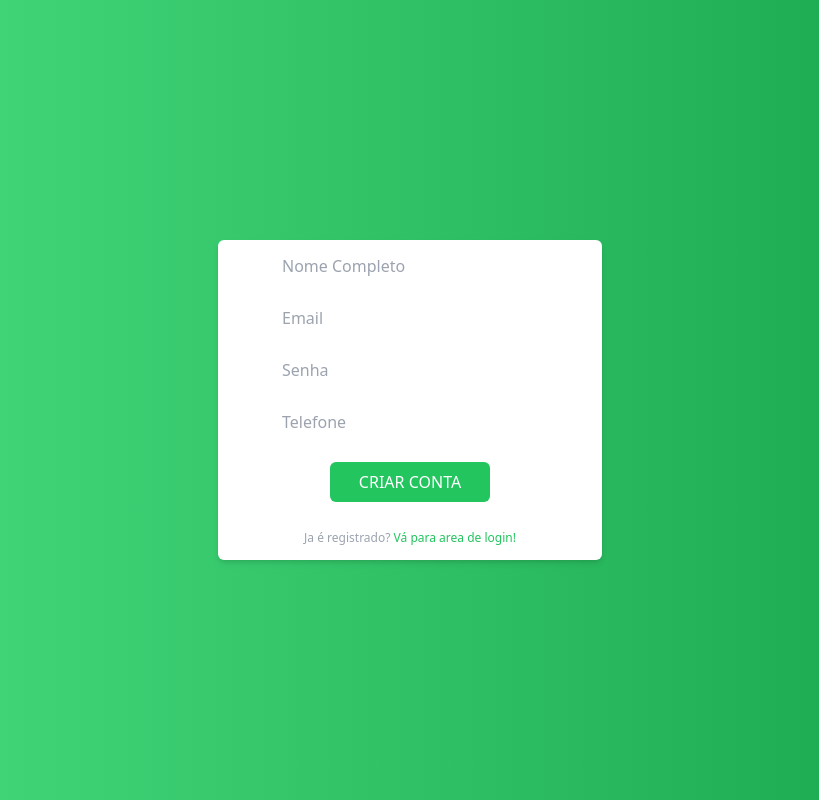
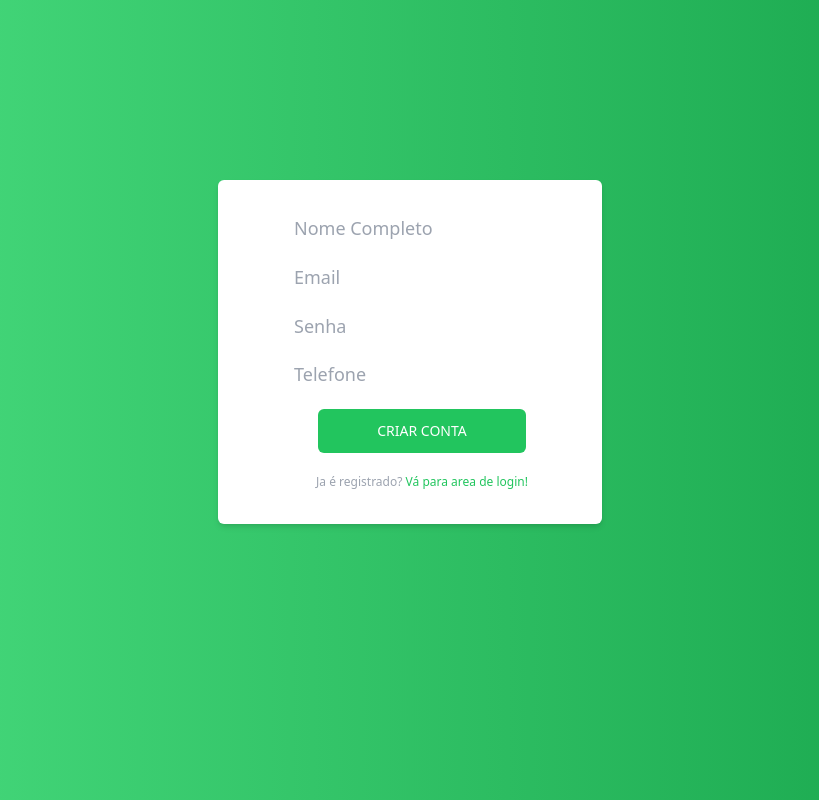
Before and after one commit to megaurso/contatcs-service-front-end, a Next.js app in the folder front/: page /register in a window 1280 px wide. Shown: the whole page, without its empty margins (230-1049 px from the left). Built offline with nearby package versions, Linux system fonts and the light colour scheme.

Commit message:
feat/create login and register with api

```diff
--- a/front/package.json
+++ b/front/package.json
@@ -9,6 +9,7 @@
     "lint": "next lint"
   },
   "dependencies": {
+    "@hookform/resolvers": "^3.1.0",
     "@types/node": "20.2.5",
     "@types/react": "18.2.7",
     "@types/react-dom": "18.2.4",
@@ -17,9 +18,12 @@
     "eslint": "8.41.0",
     "eslint-config-next": "13.4.4",
     "next": "13.4.4",
+    "nookies": "^2.5.2",
     "postcss": "8.4.24",
     "react": "18.2.0",
     "react-dom": "18.2.0",
+    "react-hook-form": "^7.44.2",
+    "react-toastify": "^9.1.3",
     "tailwindcss": "3.3.2",
     "typescript": "5.0.4",
     "zod": "^3.21.4"
--- a/front/src/components/cardLogin.tsx
+++ b/front/src/components/cardLogin.tsx
@@ -1,18 +1,30 @@
 import Link from 'next/link';
-import { Inputs } from "./inputs"
-
+import { useForm } from 'react-hook-form';
+import { LoginData, loginSchema } from '@/schemas/user.schemas';
+import { zodResolver } from "@hookform/resolvers/zod"
+import { useAuth } from '@/contexts/authContext';
 
 
 const CardLogin = () =>{
 
+    const {register , handleSubmit} = useForm<LoginData>({
+        resolver: zodResolver(loginSchema)
+    })
+
+    const {login} = useAuth()
+
+    const onFormSubmit = (formData: LoginData)=>{
+        login(formData)
+    }
+
     return(
         <div className=" w-360px py-8p mx-auto">
-            <div className="rounded-md bg-white max-w-360px mx-auto mb-100px p-45 text-center shadow-md">
-                <form className="flex flex-col items-center justify-around w-96 h-60 ">
-                <Inputs className="outline-none bg-f2f2f2 w-64 border-0 mb-15px p-15 box-border text-14px " type="text" placeholder="Email"/>
-                <Inputs className="outline-none bg-f2f2f2 w-64 border-0 mb-15px p-15 box-border text-14px" type="password" placeholder="Senha"/>
-                <button className="uppercase outline-none bg-green-500 hover:bg-green-600 w-40 p-2 rounded-md border-0 p-15 text-white text-14px cursor-pointer">login</button>
-                <Link href="/register">
+            <div className="box">
+                <form className="form-login" onSubmit={handleSubmit(onFormSubmit)}>
+                <input className="inputs" type="email" placeholder="Email" {...register("email")}/>
+                <input className="inputs" type="password" placeholder="Senha" {...register("password")}/>
+                <button className="button" type='submit'>login</button>
+                <Link href={"/register"}>
                     <p className="mt-15 text-gray-400 text-xs">
                         Não é registrado? <span className="text-green-500 no-underline">Crie uma conta agora!</span>
                     </p>
--- a/front/src/components/cardRegister.tsx
+++ b/front/src/components/cardRegister.tsx
@@ -1,20 +1,33 @@
 import Link from 'next/link';
-import { Inputs } from "./inputs"
+import { useForm } from 'react-hook-form';
+import { UserData, userSchema } from '@/schemas/user.schemas';
+import { zodResolver } from "@hookform/resolvers/zod"
+import { useAuth } from '@/contexts/authContext';
 
 
 
 const CardRegister = () =>{
 
+    const {register , handleSubmit} = useForm<UserData>({
+        resolver:zodResolver(userSchema)
+    })
+
+    const { register: registerUser} = useAuth()
+
+    const onFormSubmit = (formData: UserData)=>{
+       registerUser(formData)
+    }
+
     return(
         <div className=" w-360px py-8p mx-auto">
-            <div className="rounded-md bg-white max-w-360px mx-auto mb-100px p-45 text-center shadow-md">
-                <form className="flex flex-col items-center justify-around w-96 h-80 ">
-                <Inputs className="outline-none bg-f2f2f2 w-64 border-0 mb-15px p-15 box-border text-14px " type="text" placeholder="Nome Completo"/>
-                <Inputs className="outline-none bg-f2f2f2 w-64 border-0 mb-15px p-15 box-border text-14px " type="text" placeholder="Email"/>
-                <Inputs className="outline-none bg-f2f2f2 w-64 border-0 mb-15px p-15 box-border text-14px" type="password" placeholder="Senha"/>
-                <Inputs className="outline-none bg-f2f2f2 w-64 border-0 mb-15px p-15 box-border text-14px " type="text" placeholder="Telefone"/>
-                <button className="uppercase outline-none bg-green-500 hover:bg-green-600 w-40 p-2 rounded-md border-0 p-15 text-white text-14px cursor-pointer">Criar conta</button>
-                <Link href="/login">
+            <div className="box">
+                <form className="form-register" onSubmit={handleSubmit(onFormSubmit)}>
+                <input className="inputs" type="text" placeholder="Nome Completo" {...register("name")}/>
+                <input className="inputs" type="text" placeholder="Email" {...register("email")}/>
+                <input className="inputs" type="password" placeholder="Senha" {...register("password")}/>
+                <input className="inputs" type="text" placeholder="Telefone" {...register("telephone")}/>
+                <button className="button" type='submit'>Criar conta</button>
+                <Link href={"/login"}>
                     <p className="mt-15 text-gray-400 text-xs">
                         Ja é registrado? <span className="text-green-500 no-underline">Vá para area de login!</span>
                     </p>
--- a/front/src/components/inputs.tsx
+++ /dev/null
@@ -1,11 +0,0 @@
-export interface iInputsProps{
-    placeholder: string,
-    type: string,
-    className:string
-}
-
-export const Inputs = ({placeholder,type,className}: iInputsProps) =>{
-    return (
-        <input placeholder={placeholder} type={type} className={className}/>
-    )
-}
--- /dev/null
+++ b/front/src/contexts/authContext.tsx
@@ -0,0 +1,89 @@
+import { LoginData, UserData } from "@/schemas/user.schemas";
+import api from "@/services/api";
+import { useRouter } from "next/router";
+import { setCookie } from "nookies";
+import { ReactNode,createContext, useContext } from "react"
+import { toast } from "react-toastify"
+
+
+interface Props{
+    children: ReactNode
+}
+
+interface authProviderData {
+    register: (userData: UserData) => void;
+    login: (loginData:LoginData) => void;
+}
+
+const AuthContext = createContext<authProviderData>({} as authProviderData)
+
+export const AuthProvider = ({children}: Props)=>{
+    const router = useRouter()
+
+    const register = (userData:UserData)=>{
+        api.post("/users", userData)
+        .then(()=>{
+            toast.success('Usuario cadastrado!', {
+                position: "top-right",
+                autoClose: 3000,
+                hideProgressBar: false,
+                closeOnClick: true,
+                pauseOnHover: true,
+                draggable: true,
+                progress: undefined,
+                theme: "dark",
+                });
+            router.push("/login")
+        }).catch((err)=>{
+            console.log(err)
+            toast.error('Criação invalida tente novamente mais tarde ou utilize outro email', {
+                position: "top-right",
+                autoClose: 3000,
+                hideProgressBar: false,
+                closeOnClick: true,
+                pauseOnHover: true,
+                draggable: true,
+                progress: undefined,
+                theme: "dark",
+                });
+        })
+    }
+
+    const login =(loginData:LoginData)=>{
+        api.post("/login",loginData)
+        .then((response)=>{
+            setCookie(null,"contacts.token",response.data.token,{
+                maxAge:60 * 60,
+                path: "/"
+            })
+        })
+        .then(()=>{
+            toast.success('Seja bem vindo!', {
+                position: "top-right",
+                autoClose: 3000,
+                hideProgressBar: false,
+                closeOnClick: true,
+                pauseOnHover: true,
+                draggable: true,
+                progress: undefined,
+                theme: "dark",
+                });
+            router.push("/")
+        }).catch((err)=>{
+            console.log(err)
+            toast.error('Email ou senha incorretas tente novamente!', {
+                position: "top-right",
+                autoClose: 3000,
+                hideProgressBar: false,
+                closeOnClick: true,
+                pauseOnHover: true,
+                draggable: true,
+                progress: undefined,
+                theme: "dark",
+                });
+    })
+    }
+    return <AuthContext.Provider value={{register,login}}>{children}</AuthContext.Provider>
+}
+
+export const useAuth = () => useContext(AuthContext)
--- a/front/src/pages/_app.tsx
+++ b/front/src/pages/_app.tsx
@@ -1,6 +1,27 @@
+import { AuthProvider } from '@/contexts/authContext'
 import '@/styles/globals.css'
 import type { AppProps } from 'next/app'
+import { ToastContainer } from 'react-toastify'
+import "react-toastify/dist/ReactToastify.css"
 
 export default function App({ Component, pageProps }: AppProps) {
-  return <Component {...pageProps} />
+  return (
+    <>
+      <ToastContainer
+        position="top-right"
+        autoClose={3000}
+        hideProgressBar={false}
+        newestOnTop={false}
+        closeOnClick
+        rtl={false}
+        pauseOnFocusLoss
+        draggable
+        pauseOnHover
+        theme="dark"
+      />
+      <AuthProvider>
+        <Component {...pageProps} />
+      </AuthProvider>
+    </>
+  )
 }
--- a/front/src/pages/login.tsx
+++ b/front/src/pages/login.tsx
@@ -5,9 +5,7 @@ import CardLogin from "@/components/cardLogin"
 const Login =()=>{
     return(
         <div className='flex items-center justify-center h-screen w-screen bg-gradient-to-r from-green-400 to-green-600 font-roboto antialiased'>
-            <main>
                 <CardLogin/>
-            </main>
         </div>
     )
 }
--- a/front/src/pages/register.tsx
+++ b/front/src/pages/register.tsx
@@ -3,9 +3,7 @@ import CardRegister from "@/components/cardRegister"
 const Register =()=>{
     return(
         <div className='flex items-center justify-center h-screen w-screen bg-gradient-to-r from-green-400 to-green-600 font-roboto antialiased'>
-            <main>
                 <CardRegister/>
-            </main>
         </div>
     )
 }
--- /dev/null
+++ b/front/src/schemas/user.schemas.ts
@@ -0,0 +1,16 @@
+import { z } from "zod";
+
+export const userSchema = z.object({
+  name: z.string().nonempty("Nome é obrigatório!"),
+  email: z.string().email("Email não é valido").nonempty("Email é obrigatório"),
+  password: z.string().nonempty("Senha é obrigatória"),
+  telephone: z.string().nonempty("Por favor insira um numero de telefone"),
+});
+
+export const loginSchema = userSchema.omit({
+  name: true,
+  telephone: true,
+});
+
+export type UserData = z.infer<typeof userSchema>;
+export type LoginData = z.infer<typeof loginSchema>;
--- a/front/src/styles/globals.css
+++ b/front/src/styles/globals.css
@@ -7,3 +7,29 @@
   --background-start-rgb: 214, 219, 220;
   --background-end-rgb: 255, 255, 255;
 }
+
+
+
+@layer components {
+
+  .box {
+    @apply rounded-md bg-white max-w-sm mx-auto mb-24 p-3 text-center shadow-md
+  }
+
+  .form-login {
+    @apply flex flex-col items-center justify-around w-96 h-60 p-3
+  }
+
+  .form-register {
+    @apply flex flex-col items-center justify-around w-96 h-80 p-3
+  }
+
+  .inputs {
+    @apply outline-none bg-white w-64 border-0 box-border text-lg
+  }
+
+  .button {
+    @apply uppercase outline-none bg-green-500 hover:bg-green-600 w-52 p-3 rounded-md border-0 text-white text-sm cursor-pointer
+  }
+
+}
```
Also changed, not shown: front/src/schemas/loginUser.schemas.ts (deleted, +0 -8 lines), 1 other file (tests, documents, lock files or other folders).
